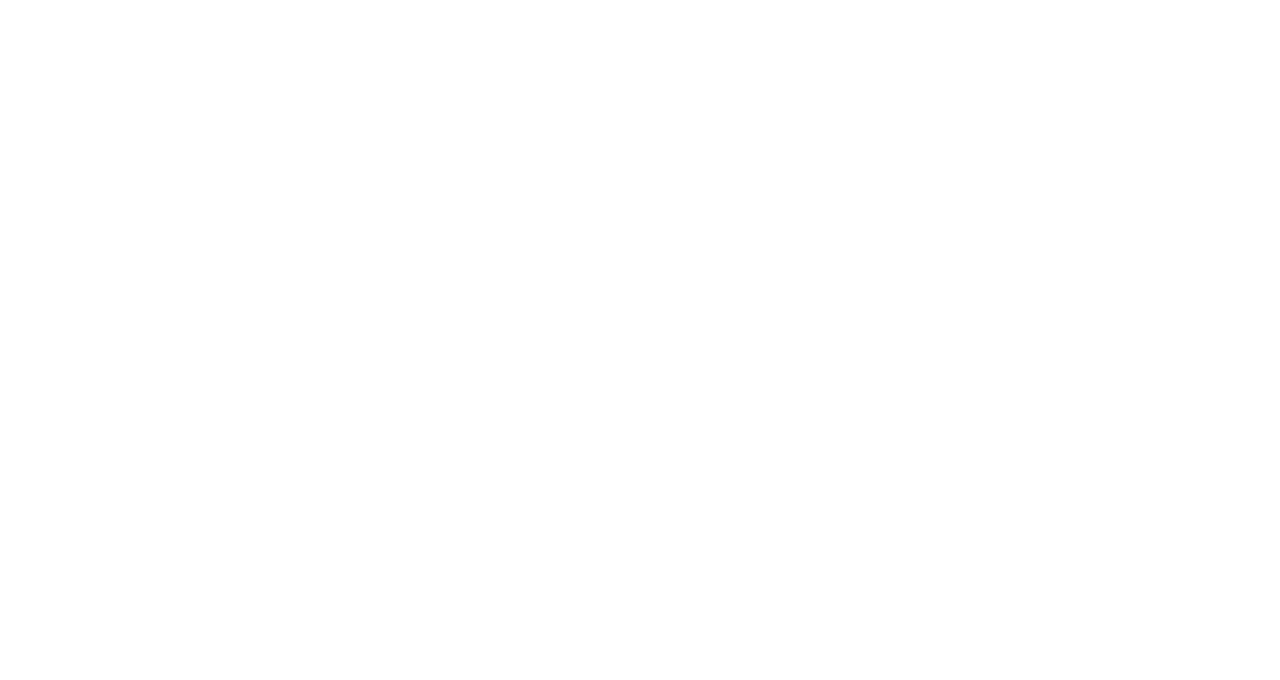
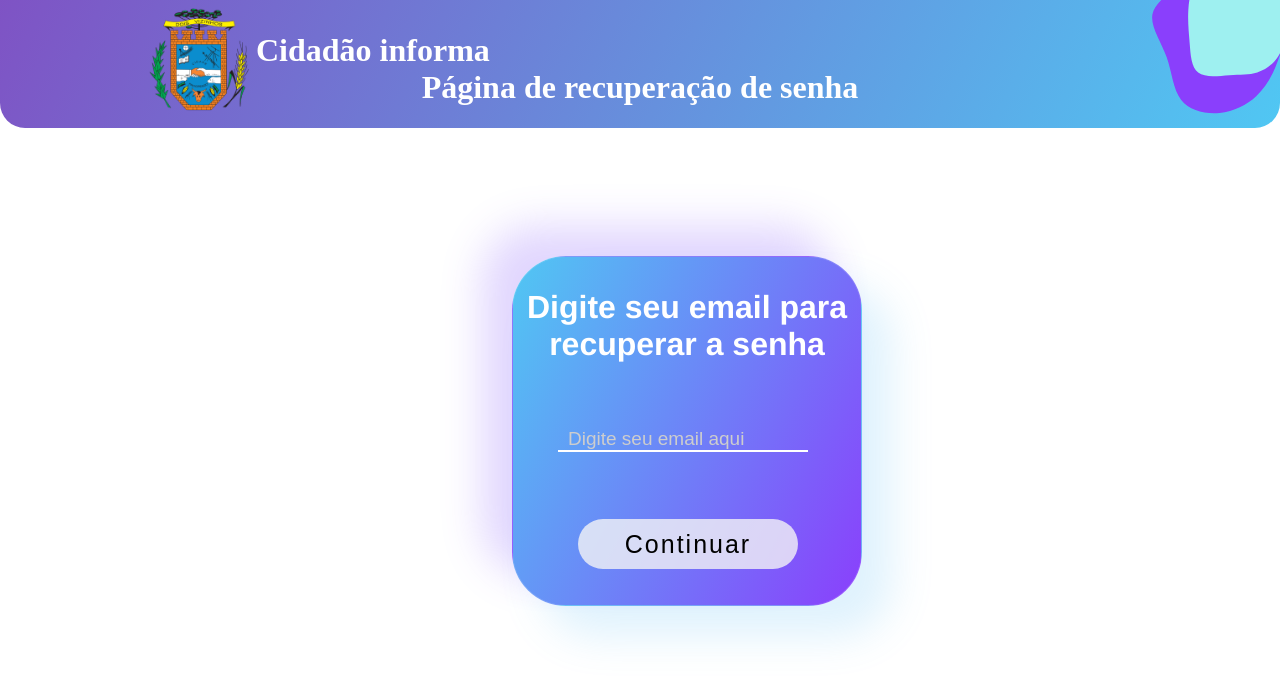
Before and after one commit to CarlosBageston/Project-cidadao-informa, a React (Vite) app: page /reset in a window 1280 px wide. Before the commit this address had no page. Shown: the top 680 px of the page. Built offline with nearby package versions, Linux system fonts and the light colour scheme.

Commit message:
tela recuperação senha

```diff
--- a/src/Routes/paths.tsx
+++ b/src/Routes/paths.tsx
@@ -2,12 +2,14 @@
 import Login from '../components/login/index';
 import Home from '../components/Home';
 import AuthRoute from '../components/auth/authrouter';
+import ResetPasswordPage from '../components/forgotpassword';
 
 function Paths() {
   return (
     <Routes>
-        <Route path="/" element={ <Login/> }/>
-        <Route path="/Home" element={<AuthRoute> <Home/></AuthRoute>}/>
+      <Route path="/" element={ <Login/> }/>
+      <Route path="/Home" element={<AuthRoute> <Home/></AuthRoute>}/>
+      <Route path="/reset" element={ <ResetPasswordPage/> } />
     </Routes>
   )
 }
--- /dev/null
+++ b/src/components/forgotpassword/index.tsx
@@ -0,0 +1,38 @@
+import Logo from '../../imagens/logo-prefeitura.png';
+import { Header, Image, Title, Svg, Svg2, H1 } from '../Home/Styled';
+import { Input, Container, Button, Text } from './style';
+
+function ResetPasswordPage() {
+    return (
+        <>
+            <Header>
+                <Image src={Logo} alt="Logo-doisvizinhos" width={150} />
+                <Svg viewBox="0 0 200 200" xmlns="http://www.w3.org/2000/svg" width={200}>
+                    <path
+                        fill="#8A3FFC"
+                        d="M40.8,-63C55.7,-53.8,72.8,-47.4,79.9,-35.4C87,-23.5,84.1,-5.9,81.5,11.7C79,29.3,76.7 ,46.9,65.7,53.4C54.6,59.9,34.7,55.3,19.8,53.1C4.9,50.8,-5.1,51,-15.9,49.8C-26.7,48.5,-38.3,45.9,-49.2,39.3C -60.1,32.7,-70.1,22.1,-75.4,8.7C-80.7,-4.7,-81.2,-21,-73.5,-31.8C-65.8,-42.6,-50,-47.8,-36.4,-57.6 C-22.8,-67.5,-11.4,-81.8,0.8,-83C12.9,-84.2,25.8,-72.2,40.8,-63Z"
+                        transform="translate(100 100)"
+                    />
+                </Svg>
+                <Svg2 viewBox="0 0 200 200" xmlns="http://www.w3.org/2000/svg" width={150}>
+                    <path
+                        fill="#9EF0F0"
+                        d="M33.7,-52C43.6,-46.1,51.4,-36.6,55.3,-25.9C59.2,-15.2,59.2,-3.3,60.9,11.2C62.7,25.8,66.3,43.2,59.6,52.7C53,62.3,36.2,64.1,21,66.1C5.8,68.1,-7.7,70.3,-23.5,70.2C-39.3,70.1,-57.2,67.6,-67.1,57.5C-77,47.3,-78.8,29.4,-77.2,13.6C-75.6,-2.3,-70.6,-16.1,-64.5,-29.5C-58.4,-42.9,-51.3,-55.8,-40.4,-61.2C-29.4,-66.6,-14.7,-64.5,-1.4,-62.3C11.9,-60.2,23.9,-57.9,33.7,-52Z"
+                        transform="translate(100 100)"
+                    />
+                </Svg2>
+                <Title>Cidadão informa</Title>
+                <H1>Página de recuperação de senha</H1>
+            </Header>
+            <Container>
+                <Text>Digite seu email para recuperar a senha</Text>
+                <Input placeholder='Digite seu email aqui' type='email' />
+                <Button>
+                    Continuar
+                </Button>
+            </Container>
+        </>
+    );
+};
+
+export default ResetPasswordPage;
--- /dev/null
+++ b/src/components/forgotpassword/style.ts
@@ -0,0 +1,62 @@
+import styled from 'styled-components';
+
+export const Input = styled.input`
+    margin-top: 50px;
+    margin-left: 45px;
+    border-top: none;
+    border-left: none;
+    border-right: none;
+    background-color: transparent;
+    font-size: 19px;
+    padding-left: 10px;
+    outline: 0;
+    border-color: white;
+    width: 250px;
+    ::-webkit-input-placeholder {
+        color: #cdcdcd;
+    }
+`;
+
+export const Container = styled.div`
+    display: grid;
+    align-items: center;
+    justify-content: center;
+    width: 350px;
+    height: 350px;
+    margin-left: 40%;
+    margin-top: 10%;
+    backdrop-filter: blur(16px) saturate(180%);
+    border-radius: 54px;
+    border: 1px solid rgba(255, 255, 255, 0.125);
+    background: linear-gradient(117deg, #50c7f3, #8a3ffc);
+    box-shadow: 30px 30px 41px #54bcf330, -30px -30px 41px #8054fa3d;
+`;
+
+export const Button = styled.button`
+    min-height: 45px;
+    width: 220px;
+    margin-left: 65px;
+    margin-bottom: 20px;
+    border-radius: 30px;
+    border: 0px;
+    background-color: rgb(246 246 246 / 78%);
+    font-family: 'Do Hyeon', sans-serif;
+    height: 50px;
+    font-size: 25px;
+    font-weight: 200;
+    letter-spacing: 2px;
+    cursor: pointer;
+    margin-top: 35px;
+    &:hover {
+        background-color: #32fa32;
+        transform: scale(1.1);
+        transition: all 0.8s;
+    }
+`;
+
+export const Text = styled.h1`
+    margin-top: auto;
+    text-align: center;
+    color: white;
+    font-family: 'Franklin Gothic Medium', 'Arial Narrow', Arial, sans-serif;
+`;
--- a/src/components/login/index.tsx
+++ b/src/components/login/index.tsx
@@ -74,7 +74,7 @@
 
                     <InputCheckBox type="checkbox" />
                     <Label htmlFor="chack">Lembre-me</Label>
-                    <A href="#">Esqueceu a senha?</A>
+                    <A href="/reset">Esqueceu a senha?</A>
                     <P>{erro}</P>
                     <Button onClick={() => loginEmailSenha()} disabled={authenticating}>
                         Login
```
Also changed, not shown: src/components/forgotpassword/forgotpassword.ts (deleted).
